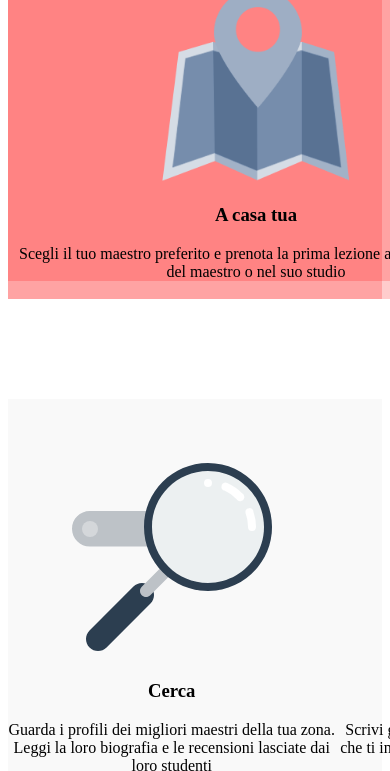
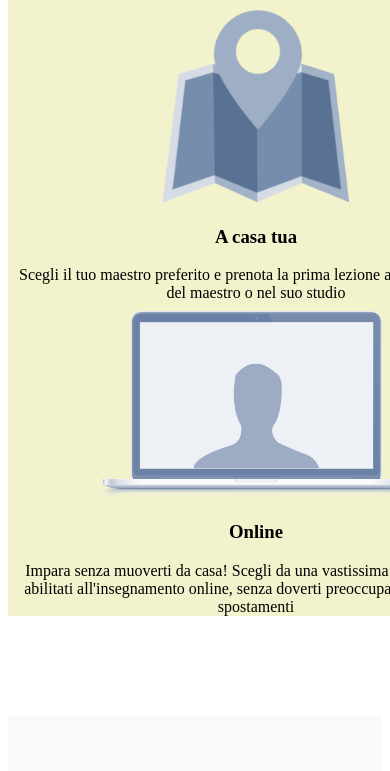
Before and after one commit to dmonteleo/html-css-resp-wannabe, a plain HTML site: page index.html in a window 390 px wide. Shown: the part 173-944 px from the top of the page. Drawn offline with Linux system fonts and the light colour scheme.

Commit message:
lezioni started

```diff
--- a/css/queries.css
+++ b/css/queries.css
@@ -1,9 +1,15 @@
 @media screen and (max-width: 419px) {
-  body {
-
+  #lezioni .row {
+    background-color: #f2f2cd;
+    display: flex;
+    flex-direction: column;
   }
 }
 
-.debug {
+.flex {
+  display: flex;
+}
+
+/* .debug {
   background-color: rgba(255, 0, 0, 0.2);
-}
+} */
```
